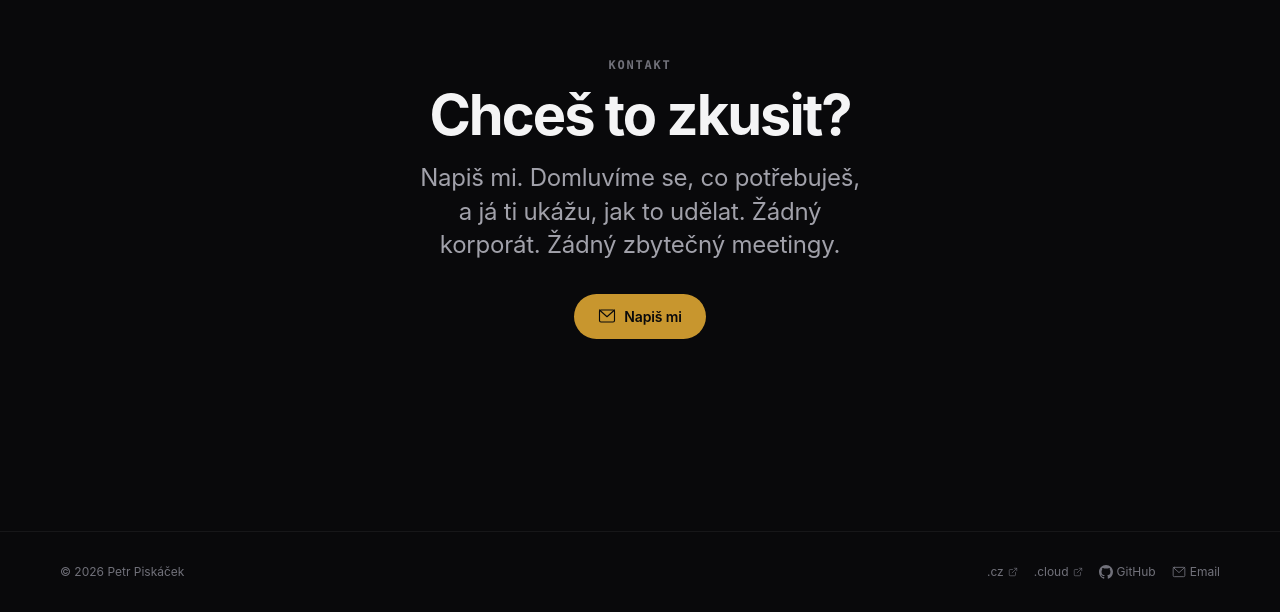
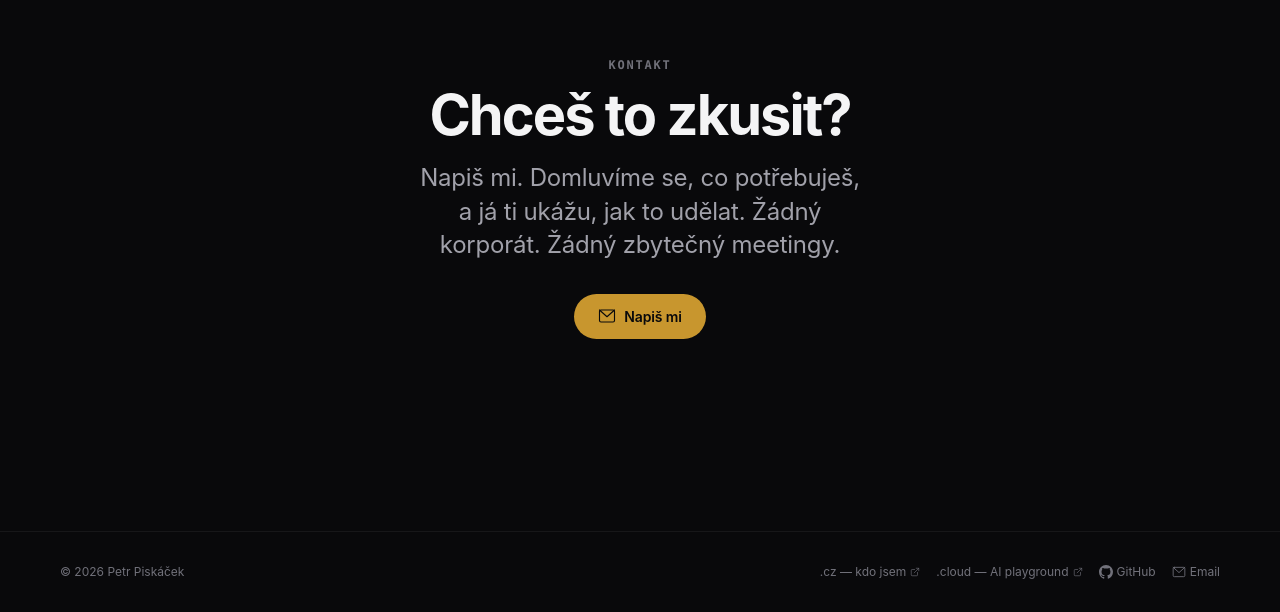
Before and after one commit to Peter-Pix/petrpiskacek.online, a Next.js app: page / in a window 1280 px wide. Shown: the part 8072-8684 px from the top of the page. Built offline with nearby package versions, Linux system fonts and the light colour scheme.

Commit message:
feat: cross-promo footer — .cz .cloud s popisky

```diff
--- a/src/components/Footer.tsx
+++ b/src/components/Footer.tsx
@@ -15,20 +15,20 @@ export default function Footer() {
               href="https://petrpiskacek.cz"
               target="_blank"
               rel="noopener noreferrer"
-              className="inline-flex items-center gap-1 text-xs transition-colors"
+              className="inline-flex items-center gap-1 text-xs transition-colors hover:text-gold"
               style={{ color: "var(--text-muted)" }}
             >
-              .cz
+              .cz — kdo jsem
               <ExternalLinkIcon size={10} />
             </a>
             <a
               href="https://petrpiskacek.cloud"
               target="_blank"
               rel="noopener noreferrer"
-              className="inline-flex items-center gap-1 text-xs transition-colors"
+              className="inline-flex items-center gap-1 text-xs transition-colors hover:text-gold"
               style={{ color: "var(--text-muted)" }}
             >
-              .cloud
+              .cloud — AI playground
               <ExternalLinkIcon size={10} />
             </a>
             <a
```
